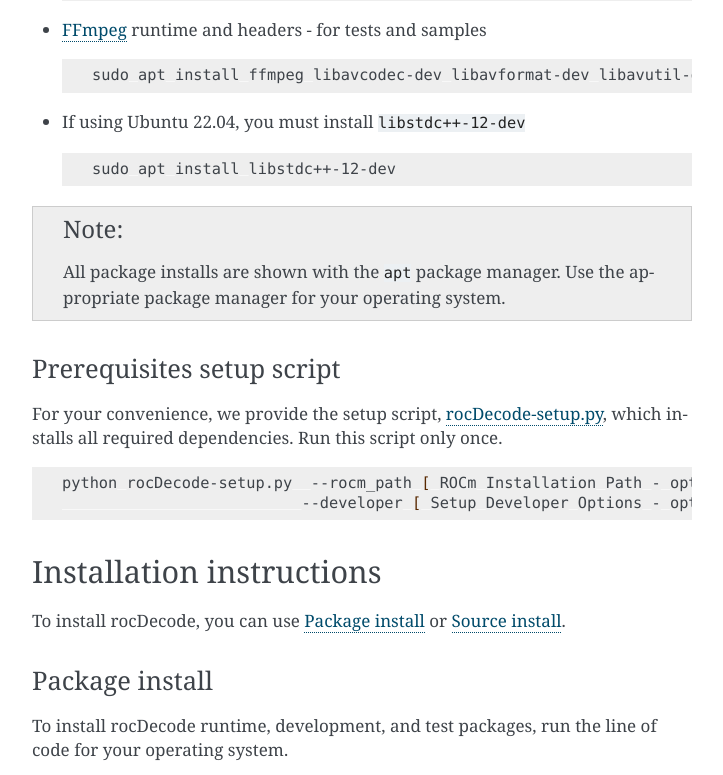
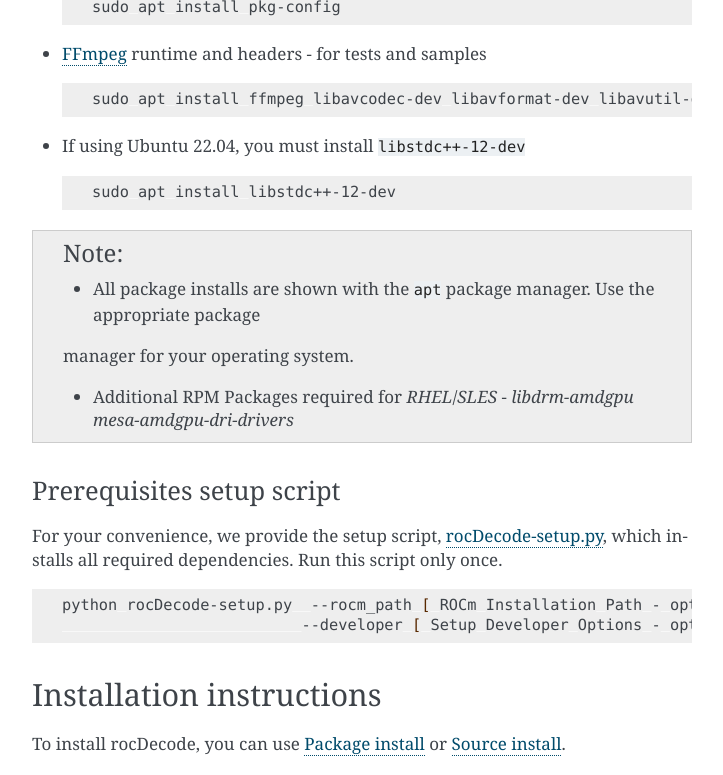
Before and after one commit to ROCm/rocDecode, a Sphinx documentation site: the page built from docs/install/install.rst, in a window 1280 px wide and 900 px high, scrolled down 1381 px, cut to the strip 0-775 px from the top of the window. Shown: the whole strip, without its empty margins (388-1111 px from the left). Built offline with Sphinx 7.4.7, drawn with Linux system fonts in a browser that asks for light colours; some of the changed text lies outside the part shown.

Commit message:
RHEL - Deps Fix

```diff
--- a/CMakeLists.txt
+++ b/CMakeLists.txt
@@ -192,11 +192,11 @@
   string(REGEX MATCH "22.04" UBUNTU_22_FOUND ${OS_RELEASE})
   string(REGEX MATCH "SLES" SLES_FOUND ${OS_RELEASE})
 
-  # Set the dependent packages - TBD: mesa-amdgpu-va-drivers should bring libdrm-amdgpu, but unavailable on RPM
+  # Set the dependent packages - TBD: mesa-amdgpu-va-drivers should bring libdrm-amdgpu, and parts of mesa-amdgpu-dri-drivers but unavailable on RPM
   set(rocDecode_DEBIAN_PACKAGE_LIST  "rocm-hip-runtime, libva2, libdrm-amdgpu1, mesa-amdgpu-va-drivers")
-  set(rocDecode_RPM_PACKAGE_LIST     "rocm-hip-runtime, libva, libdrm-amdgpu, mesa-amdgpu-va-drivers")
+  set(rocDecode_RPM_PACKAGE_LIST     "rocm-hip-runtime, libva, libdrm-amdgpu, mesa-amdgpu-va-drivers, mesa-amdgpu-dri-drivers")
   if(SLES_FOUND)
-    set(rocDecode_RPM_PACKAGE_LIST     "rocm-hip-runtime, libva2, libdrm-amdgpu, mesa-amdgpu-va-drivers")
+    set(rocDecode_RPM_PACKAGE_LIST     "rocm-hip-runtime, libva2, libdrm-amdgpu, mesa-amdgpu-va-drivers, mesa-amdgpu-dri-drivers")
   endif()
   # Set the dev dependent packages
   set(rocDecode_DEBIAN_DEV_PACKAGE_LIST  "rocm-hip-runtime-dev, libva-dev, pkg-config, ffmpeg, libavcodec-dev, libavformat-dev, libavutil-dev")
--- a/docs/install/install.rst
+++ b/docs/install/install.rst
@@ -25,6 +25,8 @@
 * libva-dev: 2.7.0-2/2.14.0-1
 
 * mesa-amdgpu-va-drivers: 1:24.1.0
+
+* mesa-amdgpu-dri-drivers - `24.1.0.60200`
 
 * FFmpeg: 4.2.7/4.4.2-0
 
@@ -90,8 +92,10 @@
 
 .. note::
 
-  All package installs are shown with the ``apt`` package manager. Use the appropriate package
+  * All package installs are shown with the ``apt`` package manager. Use the appropriate package
   manager for your operating system.
+
+  * Additional RPM Packages required for `RHEL`/`SLES` - `libdrm-amdgpu mesa-amdgpu-dri-drivers`
 
 Prerequisites setup script
 ----------------------------------------------------------------------------------------------------------
--- a/rocDecode-setup.py
+++ b/rocDecode-setup.py
@@ -168,6 +168,7 @@
     'libva-devel',
     'libdrm-amdgpu',
     'mesa-amdgpu-va-drivers',
+    'mesa-amdgpu-dri-drivers',
     'libva-utils'
 ]
 
```
Also changed, not shown: CHANGELOG.md (+2 -0 lines), README.md (+2 -1 lines).
